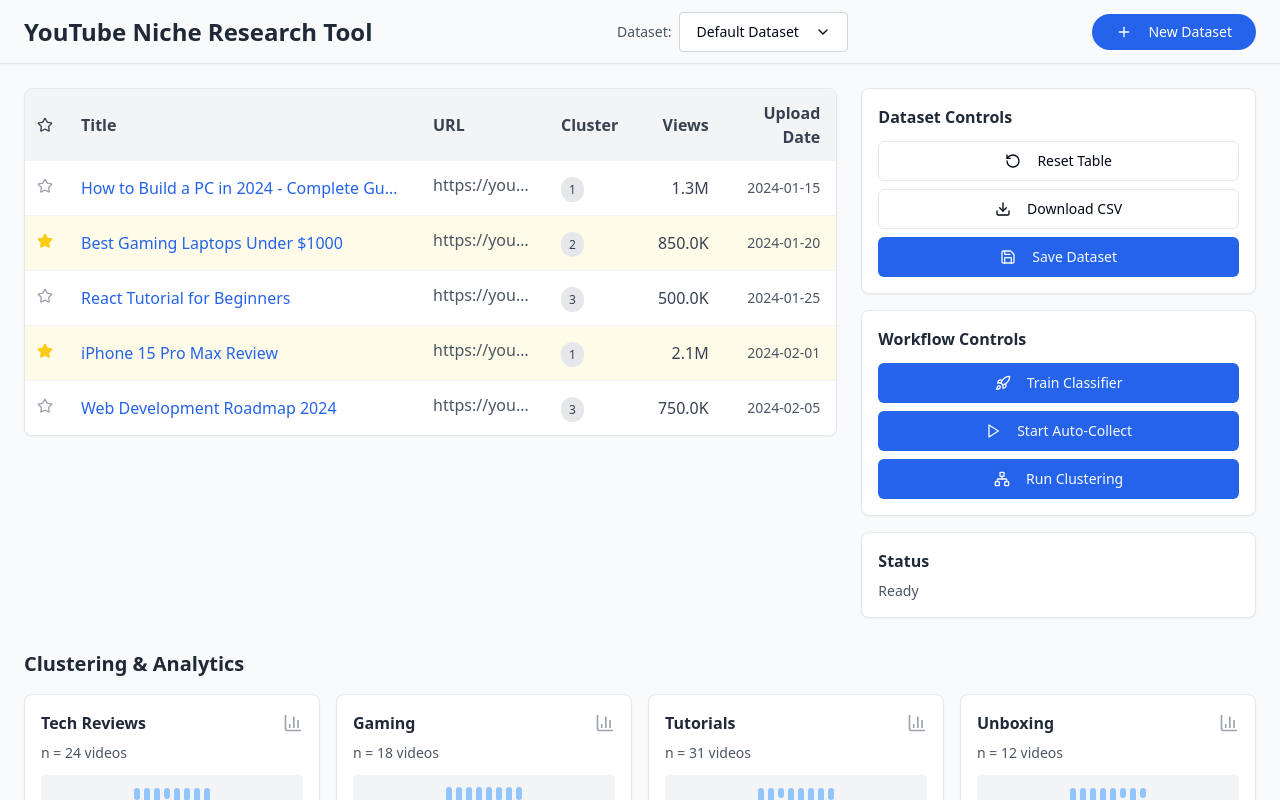
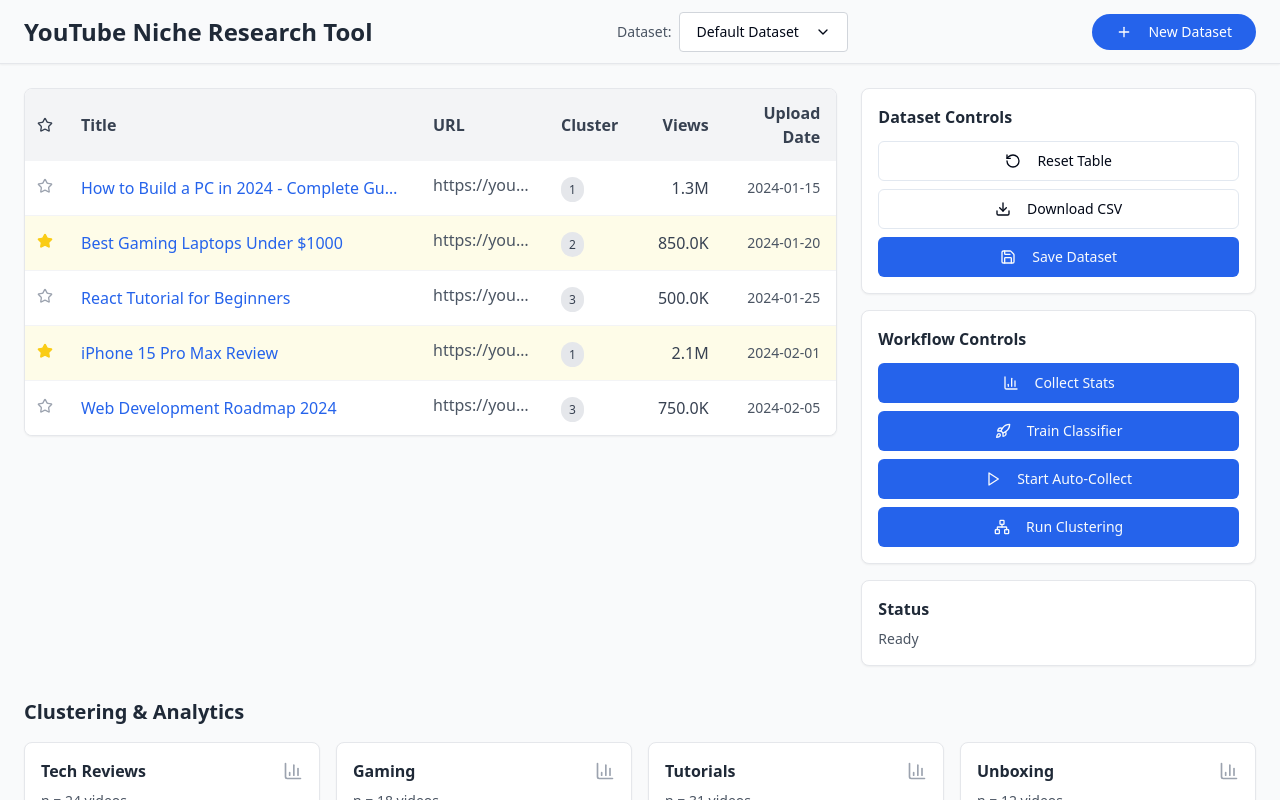
Before and after one commit to E5GEN2/niche-vision-explorer, a React (Vite) app: page / in a window 1280 px wide. Shown: the top 800 px of the page. Built offline with nearby package versions, Linux system fonts and the light colour scheme.

Commit message:
Add "Collect Stats" button
Adds a new button to the workflow controls that collects video statistics for analytics.

```diff
--- a/src/components/ControlPanel.tsx
+++ b/src/components/ControlPanel.tsx
@@ -1,6 +1,6 @@
 
 import React from 'react';
-import { Download, RotateCcw, Save, Rocket, Play, Network } from 'lucide-react';
+import { Download, RotateCcw, Save, Rocket, Play, Network, BarChart3 } from 'lucide-react';
 import { Button } from '@/components/ui/button';
 
 interface ControlPanelProps {
@@ -10,6 +10,7 @@ interface ControlPanelProps {
   onTrainClassifier: () => void;
   onStartAutoCollect: () => void;
   onRunClustering: () => void;
+  onCollectStats: () => void;
   isLoading?: boolean;
 }
 
@@ -20,6 +21,7 @@ const ControlPanel: React.FC<ControlPanelProps> = ({
   onTrainClassifier,
   onStartAutoCollect,
   onRunClustering,
+  onCollectStats,
   isLoading = false
 }) => {
   return (
@@ -61,6 +63,14 @@ const ControlPanel: React.FC<ControlPanelProps> = ({
       <div className="bg-white border border-gray-200 rounded-lg p-4 shadow-sm">
         <h3 className="font-semibold text-gray-800 mb-3">Workflow Controls</h3>
         <div className="space-y-2">
+          <Button
+            onClick={onCollectStats}
+            className="w-full flex items-center space-x-2 bg-blue-600 hover:bg-blue-700"
+            disabled={isLoading}
+          >
+            <BarChart3 className="h-4 w-4" />
+            <span>Collect Stats</span>
+          </Button>
           <Button
             onClick={onTrainClassifier}
             className="w-full flex items-center space-x-2 bg-blue-600 hover:bg-blue-700"
--- a/src/pages/Index.tsx
+++ b/src/pages/Index.tsx
@@ -192,6 +192,7 @@ const Index = () => {
                 onTrainClassifier={() => handleAsyncAction('Train Classifier', 3000)}
                 onStartAutoCollect={() => handleAsyncAction('Start Auto-Collect', 4000)}
                 onRunClustering={() => handleAsyncAction('Run Clustering', 3500)}
+                onCollectStats={() => handleAsyncAction('Collect Stats', 2500)}
                 isLoading={isLoading}
               />
             </div>
```
